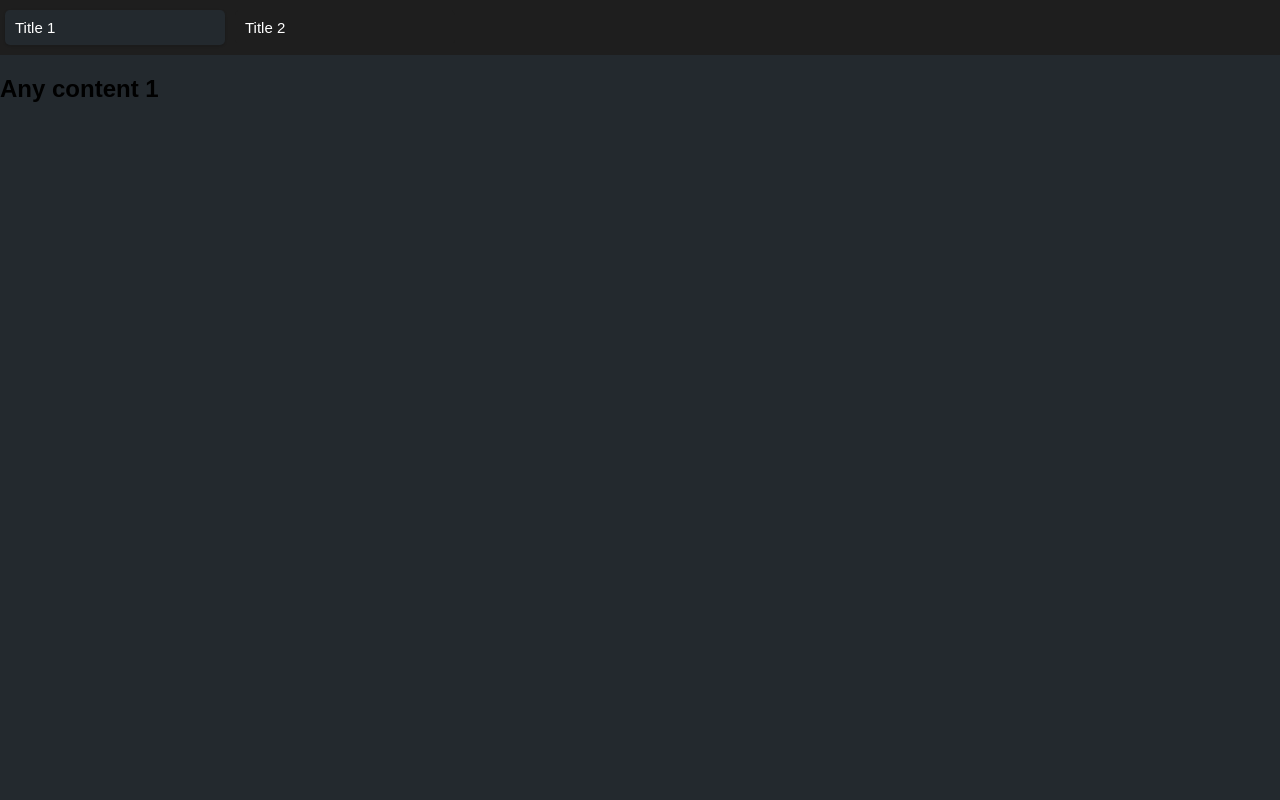
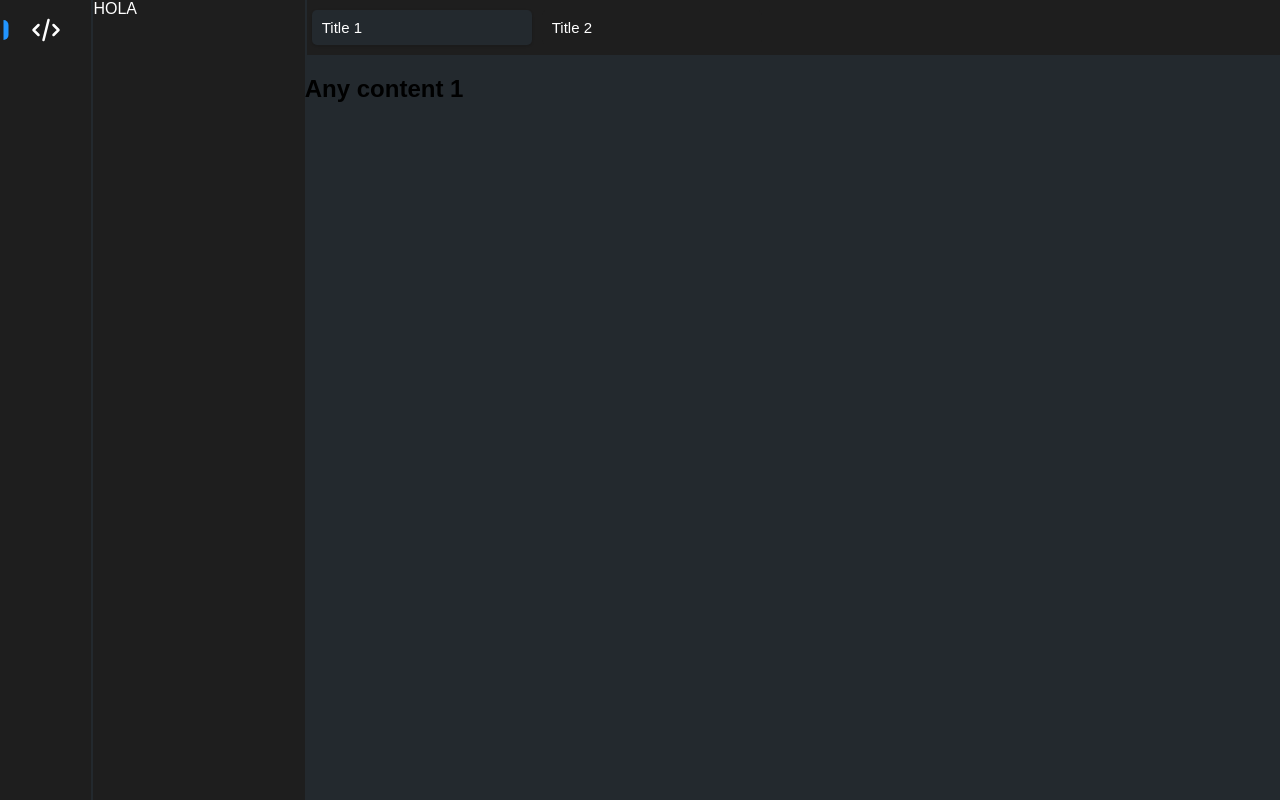
Before and after one commit to mauro-balades/Codex, a React (Create React App) app: page / in a window 1280 px wide. Built offline with nearby package versions, Linux system fonts and the light colour scheme.

Commit message:
added left side bar

```diff
--- a/src/App.tsx
+++ b/src/App.tsx
@@ -1,17 +1,21 @@
 import React from 'react';
 
 import { ThemeProvider } from "styled-components";
+import { defaultTheme } from './themes';
+
+import { AppWrapper, GlobalFont } from './components/layout';
+import LeftNav from './components/left-nav';
 import Core from './components/core';
-import { AppWrapper, GlobalFont } from './components/layout';
-import { defaultTheme } from './themes';
 
 import "normalize.css";
 
 function App() {
+
   return (
     <ThemeProvider theme={defaultTheme}>
       <GlobalFont />
       <AppWrapper>
+        <LeftNav></LeftNav>
         <Core />
       </AppWrapper>
     </ThemeProvider>
--- a/src/components/core/styles.ts
+++ b/src/components/core/styles.ts
@@ -22,6 +22,8 @@ export const TabsContainer = styled.div`
     align-items: center;
     padding: 10px 0;
 
+    border-left: 2px solid ${(props: any) => props.theme.background.primary};
+
     & li {
         list-style: none;
     }
@@ -37,6 +39,7 @@ export const TabsContainer = styled.div`
 
         display: flex;
         align-items: center;
+
     }
 
     & .react-tabs__tab {
--- a/src/components/layout/index.ts
+++ b/src/components/layout/index.ts
@@ -14,5 +14,8 @@ export const AppWrapper = styled.div`
     width: 100%;
     height: 100vh;
 
+    overflow: hidden;
+
     position: relative;
+    display: flex;
 `
--- /dev/null
+++ b/src/components/left-nav/index.tsx
@@ -0,0 +1,24 @@
+import { Wrapper, TabsContainer, Panels } from "./styles"
+import { Tab, Tabs, TabList, TabPanel } from 'react-tabs';
+
+export default () => {
+
+    return (
+        <Wrapper>
+            <TabsContainer>
+                <Tabs>
+                    <TabList>
+                        <Tab>
+                            <svg className="w-6 h-6" fill="none" stroke="currentColor" viewBox="0 0 24 24" xmlns="http://www.w3.org/2000/svg"><path strokeLinecap="round" strokeLinejoin="round" strokeWidth={2} d="M10 20l4-16m4 4l4 4-4 4M6 16l-4-4 4-4" /></svg>
+                        </Tab>
+                    </TabList>
+                    <Panels>
+                        <TabPanel>
+                            HOLA
+                        </TabPanel>
+                    </Panels>
+                </Tabs>
+            </TabsContainer>
+        </Wrapper>
+    )
+}
--- /dev/null
+++ b/src/components/left-nav/styles.ts
@@ -0,0 +1,107 @@
+
+import styled from "styled-components";
+
+export const Wrapper = styled.section`
+    width: 400px;
+    height: 100%;
+
+    position: relative;
+
+    background: ${(props: any) => props.theme.background.secondary};
+`
+
+export const Panels = styled.div`
+    height: 100%;
+    background: ${(props: any) => props.theme.background.secondary};
+`
+
+export const TabsContainer = styled.div`
+    height: 100%;
+
+    background: ${(props: any) => props.theme.background.secondary};
+
+    color: ${(props: any) => props.theme.color.primary};
+
+    position: relative;
+
+    & li {
+        list-style: none;
+    }
+
+    & .react-tabs {
+        -webkit-tap-highlight-color: transparent;
+        height: 100%;
+        display: flex;
+    }
+
+    & .react-tabs__tab-list {
+        padding: 0;
+        height: 100%;
+        width: 30%;
+
+        display: flex;
+        flex-direction: column;
+        align-items: center;
+
+        margin-top: 0;
+        border-right: 2px solid ${(props: any) => props.theme.background.primary};
+    }
+
+    & .react-tabs__tab {
+        cursor: pointer;
+
+        width: 30px;
+        height: 30px;
+
+        border-radius: 5px;
+
+        padding: 10px;
+        margin: 5px 0;
+
+        display: flex;
+        justify-content: center;
+        align-items: center;
+
+        font-size: 15px;
+        position: relative;
+
+        opacity: .6;
+    }
+
+    & .react-tabs__tab:hover {
+        opacity: 1;
+    }
+
+    & .react-tabs__tab--selected {
+        opacity: 1;
+    }
+
+    & .react-tabs__tab--selected::before {
+        content: '';
+        display: inline-block;
+        width: 5px;
+        height: 20px;
+
+        position: absolute;
+        left: -30%;
+        top: 50%;
+        background: ${(props: any) => props.theme.color.accent};
+
+        z-index: 2;
+
+        transform: translate(-50%, -50%);
+        border-radius: 0px 5px 5px 0px;
+    }
+
+    & .react-tabs__tab:focus {
+        outline: none;
+    }
+
+    & .react-tabs__tab-panel {
+        display: none;
+    }
+
+    & .react-tabs__tab-panel--selected {
+        display: block;
+    }
+`
--- a/src/themes/index.ts
+++ b/src/themes/index.ts
@@ -5,6 +5,7 @@ export const defaultTheme = {
         secondary: "#1E1E1E"
     },
     color: {
+        accent: "#2295FF",
         primary: "#fff"
     },
     font: {
```
